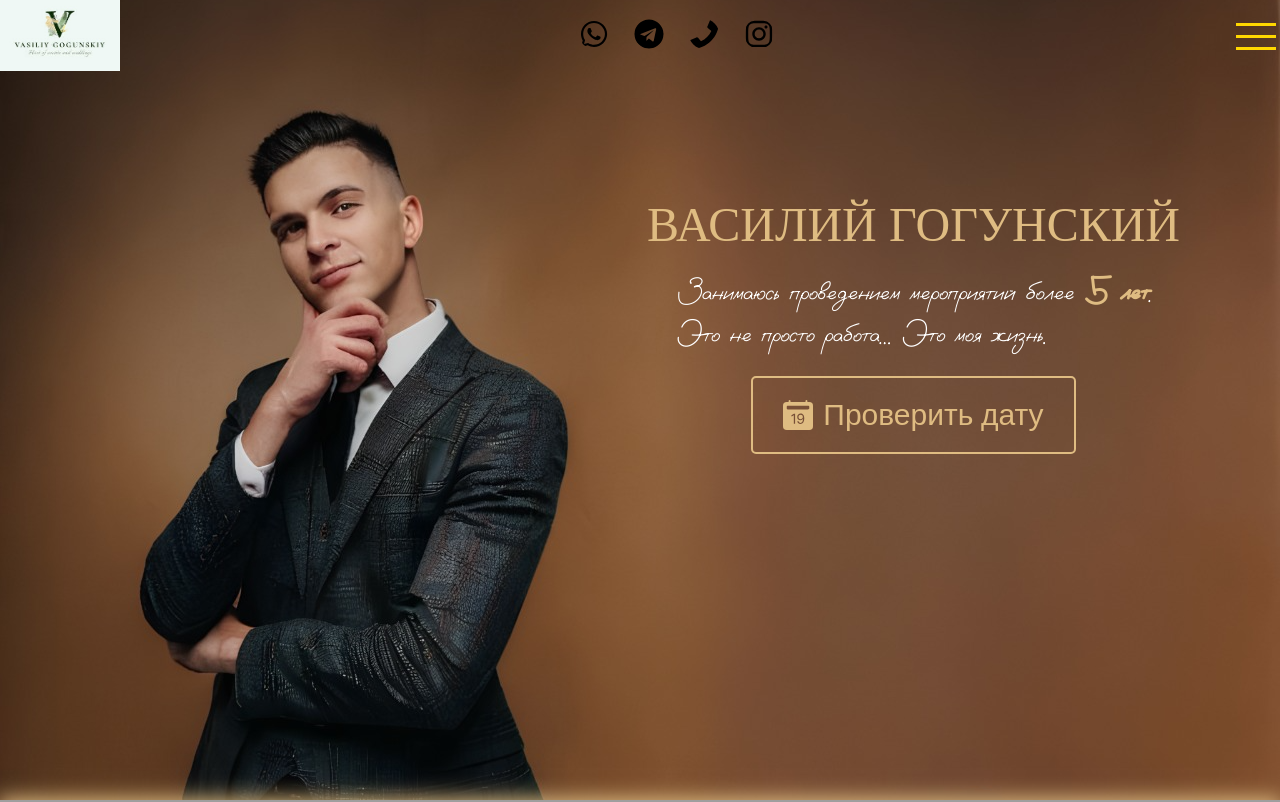
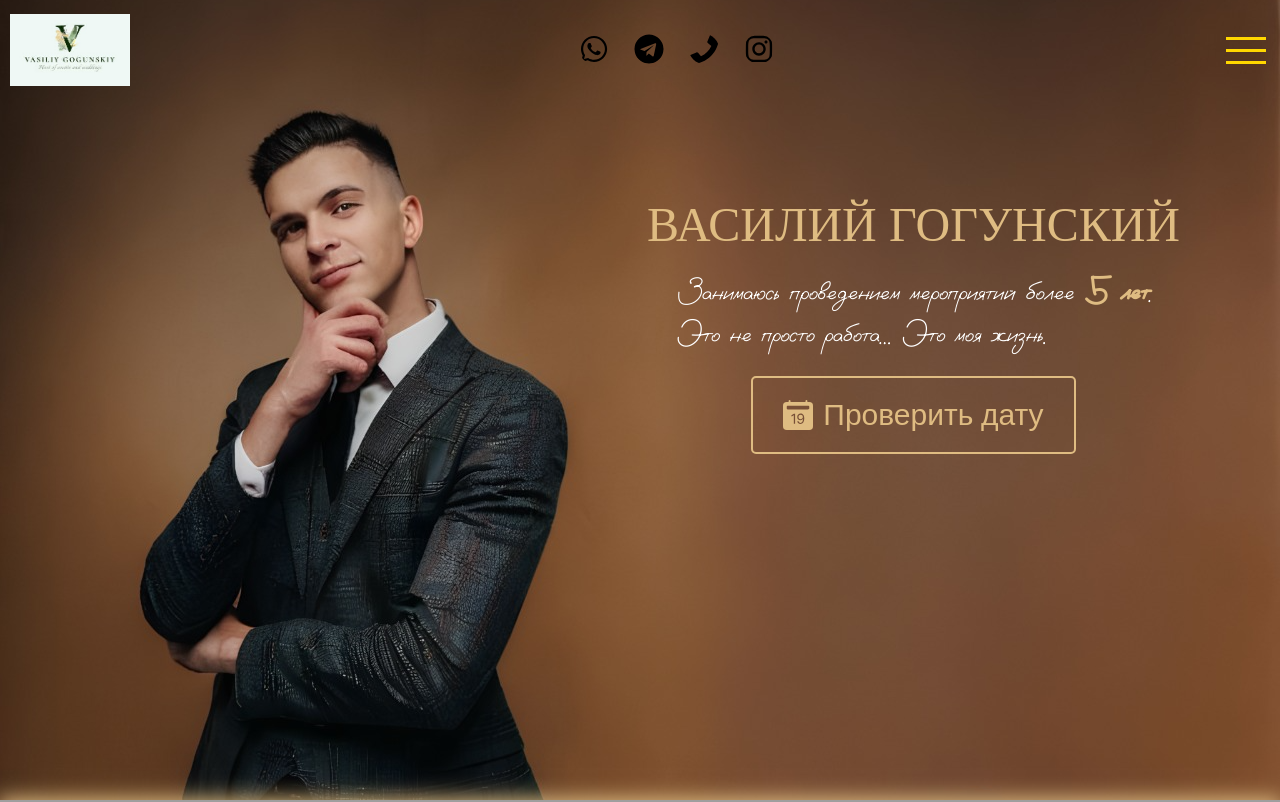
Before and after one commit to MozgovoyVF/holiday-leader, a Next.js app: page / in a window 1280 px wide. Shown: the top 802 px of the page. Built offline with nearby package versions, Linux system fonts and the light colour scheme; no server answers; grey boxes are pictures that could not be loaded.

Commit message:
fix css about block

```diff
--- a/src/components/Header/index.module.scss
+++ b/src/components/Header/index.module.scss
@@ -1,5 +1,7 @@
 .header {
   position: fixed;
+  display: flex;
+  flex-direction: column;
   width: 100%;
   height: 100px;
   left: 0;
@@ -8,6 +10,8 @@
 }
 
 .content {
+  height: 100%;
+  padding: 0 10px;
   display: flex;
   align-items: center;
   justify-content: space-between;
--- a/src/components/Main/index.module.scss
+++ b/src/components/Main/index.module.scss
@@ -1,6 +1,6 @@
 .main {
   width: 100%;
-  height: 100vh;
+  height: 100lvh;
   background-image: url("/images/main/main_1.JPG");
   background-size: cover;
   background-position: center;
```
